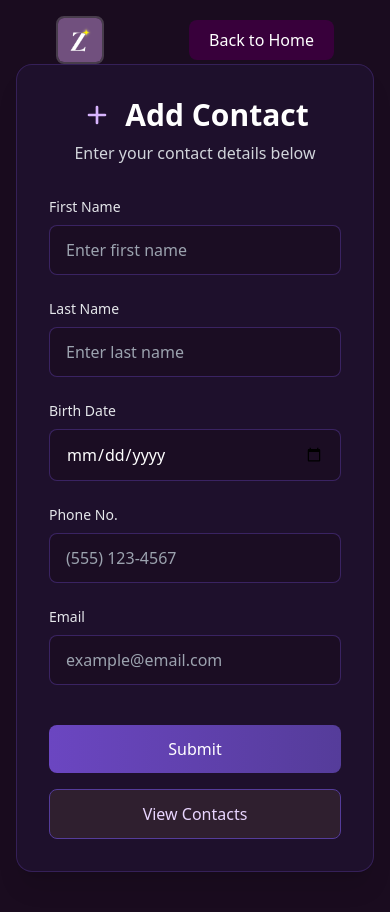
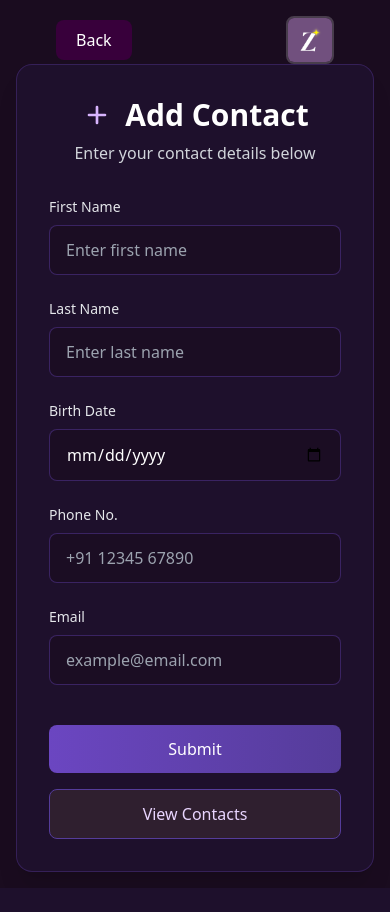
Before and after one commit to shanirawal/Zen, a PHP site: page /contacts_add.php in a window 390 px wide. After the commit the page ends 888 px from the top, so only its background shows below. Run offline with PHP 8.4, Linux system fonts and the light colour scheme; the visitor is signed in with stand-in values (Sample User, id 1); some libraries are stand-ins or nearby versions.

Commit message:
Update navigation buttons and improve contact add form
Revised navigation across multiple pages to standardize 'Back' buttons and their destinations. Improved the contacts_add.php form by relocating and enhancing the PHP output section, updating the phone placeholder, and refining layout for better user experience.

```diff
--- a/contacts_add.php
+++ b/contacts_add.php
@@ -18,20 +18,23 @@ require('Config/sessions.php');
 
 <body class="bg-[#1a0c1f] min-h-screen flex flex-col items-center justify-center p-4">
     <nav class=" w-full  px-10  flex items-center justify-between ">
+        <button
+            onclick="window.location.href='contacts.php'"
+            class="bg-[#38003b] hover:bg-[#4e114a] text-white font-medium py-2 px-5 rounded-lg transition-all duration-300 ease-in-out transform hover:scale-105 focus:outline-none focus:ring-2 focus:ring-white focus:ring-opacity-50">
+            Back
+        </button>
         <div class="flex items-center">
             <img
                 src="./assets/zenstar2.png"
                 alt="Logo"
                 class="h-12 w-12 rounded-lg object-cover border-2 border-white/20" />
         </div>
-        <button
-            onclick="window.location.href='home.php'"
-            class="bg-[#38003b] hover:bg-[#4e114a] text-white font-medium py-2 px-5 rounded-lg transition-all duration-300 ease-in-out transform hover:scale-105 focus:outline-none focus:ring-2 focus:ring-white focus:ring-opacity-50">
-            Back to Home
-        </button>
     </nav>
 
     <div class="w-full max-w-2xl">
+
+
+
         <div class="bg-[rgba(34,19,51,0.7)] backdrop-blur-md border border-[rgba(107,70,193,0.3)] rounded-2xl shadow-xl p-8">
             <div class="text-center mb-8">
                 <h1 class="text-3xl font-bold text-white mb-2 flex items-center justify-center">
@@ -42,6 +45,39 @@ require('Config/sessions.php');
                 </h1>
                 <p class="text-gray-300">Enter your contact details below</p>
             </div>
+
+            <!-- PHP Output Section -->
+        <div class="my-6">
+            <?php
+            // ---------- Insert Data ----------
+            if (isset($_POST['submit'])) {
+                $firstName = $_POST['fname'];
+                $lastName  = $_POST['lname'];
+                $birthDate = $_POST['dob'];
+                $phone     = $_POST['phone'];
+                $email     = $_POST['email'];
+
+                if (!empty($firstName) && !empty($lastName) && !empty($birthDate) && !empty($phone) && !empty($email)) {
+                    $conn = connectToDB();
+
+                    $insertQuery = "INSERT INTO contacts (user_id, firstName, lastName, birthDate, phone, email)
+                                    VALUES ($sessionUserId, '$firstName', '$lastName', '$birthDate', '$phone', '$email')";
+
+                    $result = mysqli_query($conn, $insertQuery);
+
+                    if ($result) {
+                        echo '<div class="bg-green-900/50 border border-green-700 text-green-200 px-4 py-3 rounded-lg text-center">Data saved successfully!</div>';
+                    } else {
+                        echo '<div class="bg-red-900/50 border border-red-700 text-red-200 px-4 py-3 rounded-lg text-center">Error: ' . mysqli_error($conn) . '</div>';
+                    }
+
+                    closeConnection($conn);
+                } else {
+                    echo '<div class="bg-red-900/50 border border-red-700 text-red-200 px-4 py-3 rounded-lg text-center">Please enter all the values.</div>';
+                }
+            }
+            ?>
+        </div>
 
             <form action="<?= htmlspecialchars($_SERVER['PHP_SELF']); ?>" method="POST" class="space-y-6">
                 <div>
@@ -76,7 +112,7 @@ require('Config/sessions.php');
                         type="text"
                         name="phone"
                         class="w-full px-4 py-3 bg-[rgba(26,12,31,0.6)] border border-[rgba(107,70,193,0.4)] rounded-lg text-white placeholder-gray-400 focus:outline-none focus:ring-2 focus:ring-[#6b46c1] focus:border-transparent transition-all"
-                        placeholder="(555) 123-4567" />
+                        placeholder="+91 12345 67890" />
                 </div>
 
                 <div>
@@ -106,38 +142,7 @@ require('Config/sessions.php');
             </form>
         </div>
 
-        <!-- PHP Output Section -->
-        <div class="mt-6">
-            <?php
-            // ---------- Insert Data ----------
-            if (isset($_POST['submit'])) {
-                $firstName = $_POST['fname'];
-                $lastName  = $_POST['lname'];
-                $birthDate = $_POST['dob'];
-                $phone     = $_POST['phone'];
-                $email     = $_POST['email'];
 
-                if (!empty($firstName) && !empty($lastName) && !empty($birthDate) && !empty($phone) && !empty($email)) {
-                    $conn = connectToDB();
-
-                    $insertQuery = "INSERT INTO contacts (user_id, firstName, lastName, birthDate, phone, email)
-                                    VALUES ($sessionUserId, '$firstName', '$lastName', '$birthDate', '$phone', '$email')";
-
-                    $result = mysqli_query($conn, $insertQuery);
-
-                    if ($result) {
-                        echo '<div class="bg-green-900/50 border border-green-700 text-green-200 px-4 py-3 rounded-lg text-center">Data saved successfully!</div>';
-                    } else {
-                        echo '<div class="bg-red-900/50 border border-red-700 text-red-200 px-4 py-3 rounded-lg text-center">Error: ' . mysqli_error($conn) . '</div>';
-                    }
-
-                    closeConnection($conn);
-                } else {
-                    echo '<div class="bg-red-900/50 border border-red-700 text-red-200 px-4 py-3 rounded-lg text-center">Please enter all the values.</div>';
-                }
-            }
-            ?>
-        </div>
     </div>
 </body>
 
--- a/home.php
+++ b/home.php
@@ -25,6 +25,8 @@
           <!-- Desktop navigation -->
           <div class="hidden md:flex md:items-center md:space-x-8">
 
+            <a onclick="window.location.href='home.php'"
+              class="text-zinc-300 hover:text-white px-3 py-2 text-sm font-medium transition-colors duration-200">Home</a>
 
             <a onclick="window.location.href='features.html'"
               class="text-zinc-300 hover:text-white px-3 py-2 text-sm font-medium transition-colors duration-200">Features</a>
```
Also changed, not shown: chaldean.php (+5 -5 lines), contacts.php (+10 -8 lines), contacts_edit.php (+5 -5 lines), features.html (+8 -6 lines), personality.php (+4 -4 lines), planetary.php (+4 -4 lines).
